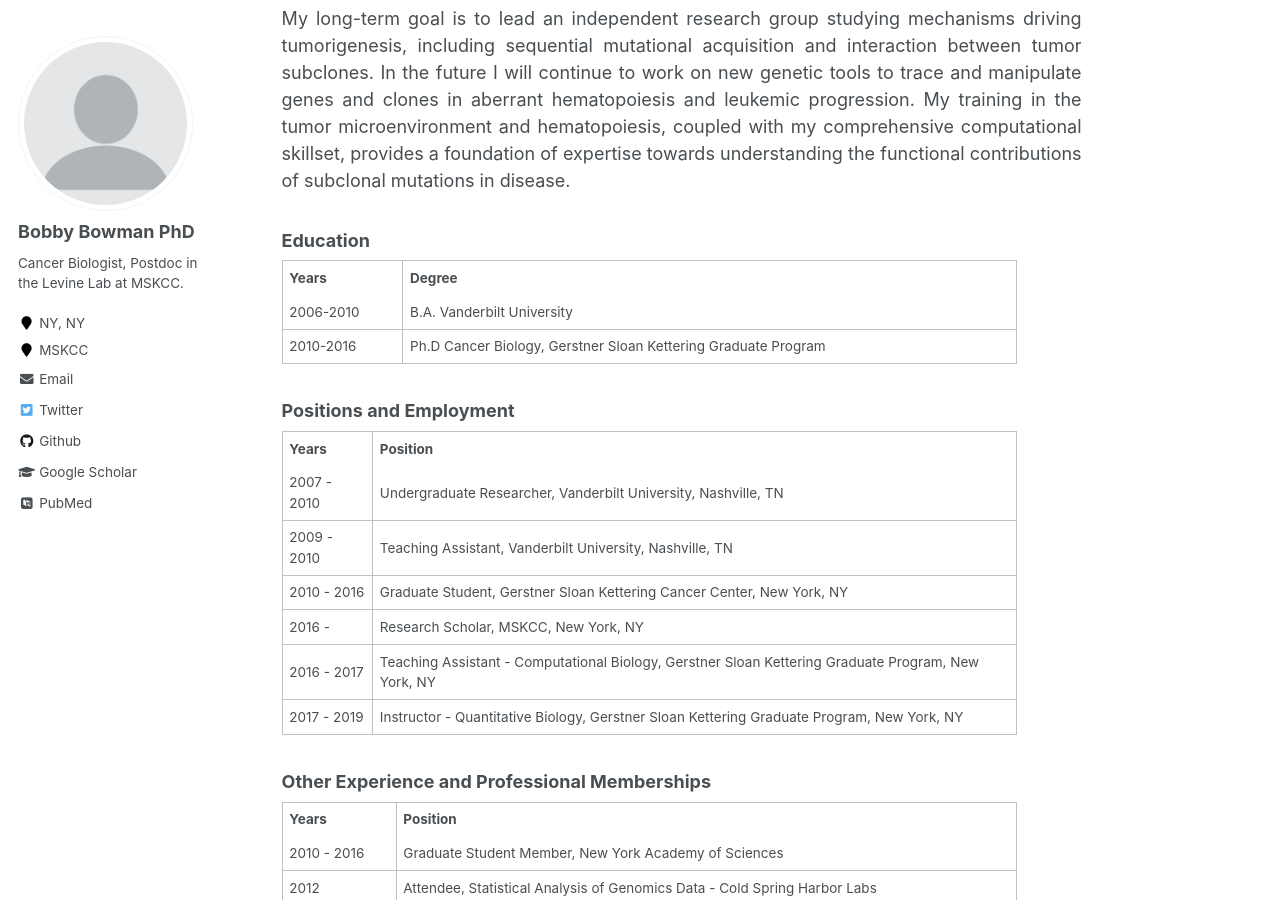
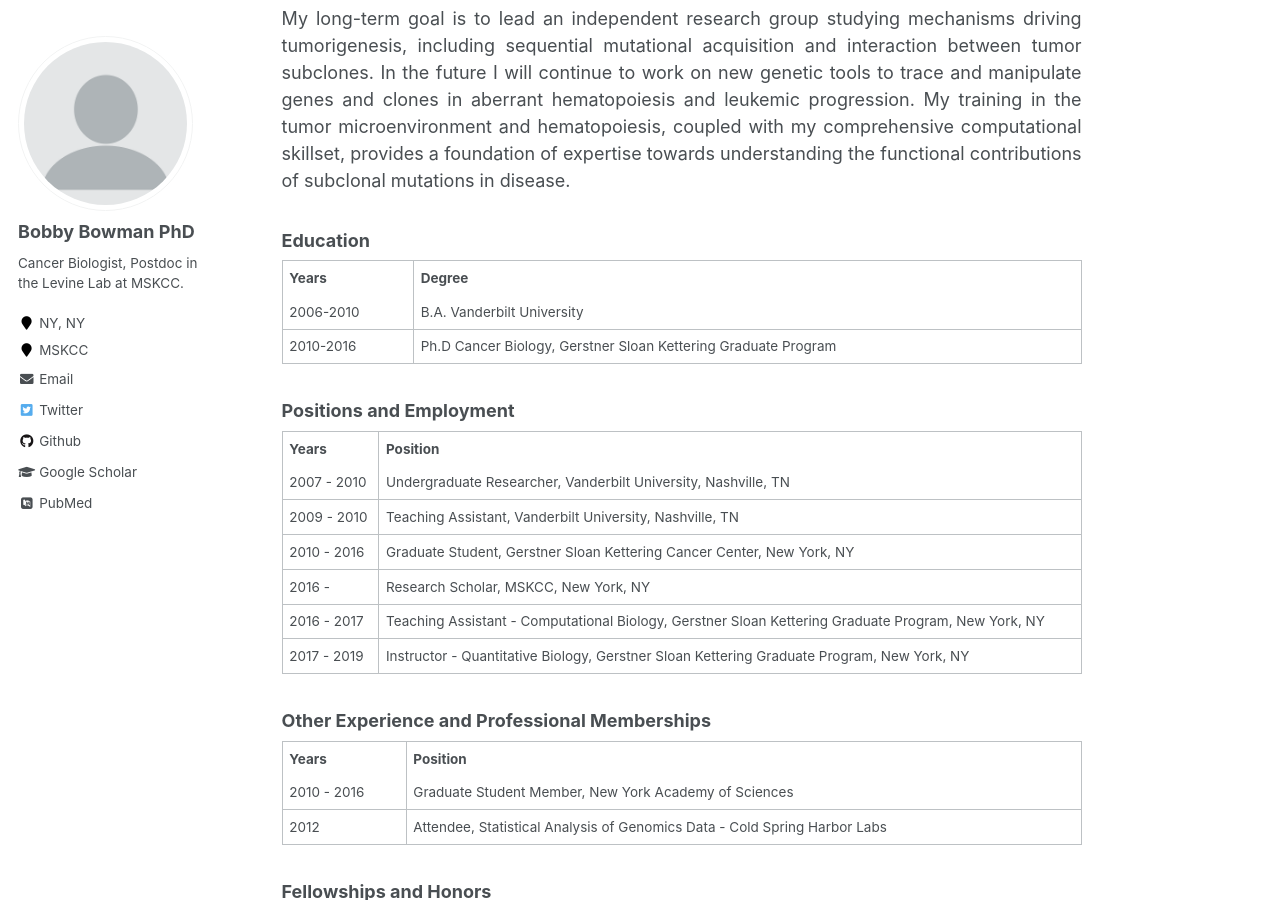
Before and after one commit to bowmanr/bowmanr.github.io, a Jekyll site: the page built from _pages/cv.md, in a window 1280 px wide and 900 px high, scrolled down 966 px. Built offline with Jekyll 4.4.1, drawn with Linux system fonts in a browser that asks for light colours; some web fonts are replaced.

Commit message:
width with pixels

```diff
--- a/_pages/cv.md
+++ b/_pages/cv.md
@@ -22,7 +22,7 @@ My long-term goal is to lead an independent research group studying mechanisms d
 
 
 ### Education
-<table style="width:75%">
+<table style="width:800px">
   <tr style="text-align:left">
     <th>Years</th>
     <th>Degree</th>
@@ -39,7 +39,7 @@ My long-term goal is to lead an independent research group studying mechanisms d
 
 ### Positions and Employment
 
-<table style="width:75%">
+<table style="width:800px">
   <tr style="text-align:left">
     <th>Years</th>
     <th>Position</th>
@@ -72,7 +72,7 @@ My long-term goal is to lead an independent research group studying mechanisms d
 
 ### Other Experience and Professional Memberships
 
-<table style="width:75%">
+<table style="width:800px">
   <tr style="text-align:left">
     <th>Years</th>
     <th>Position</th>
@@ -89,7 +89,7 @@ My long-term goal is to lead an independent research group studying mechanisms d
 
 
 ### Fellowships and Honors
-<table style="width:75%">
+<table style="width:800px">
   <tr style="text-align:left">
     <th></tdh>
     <th></th>
```
